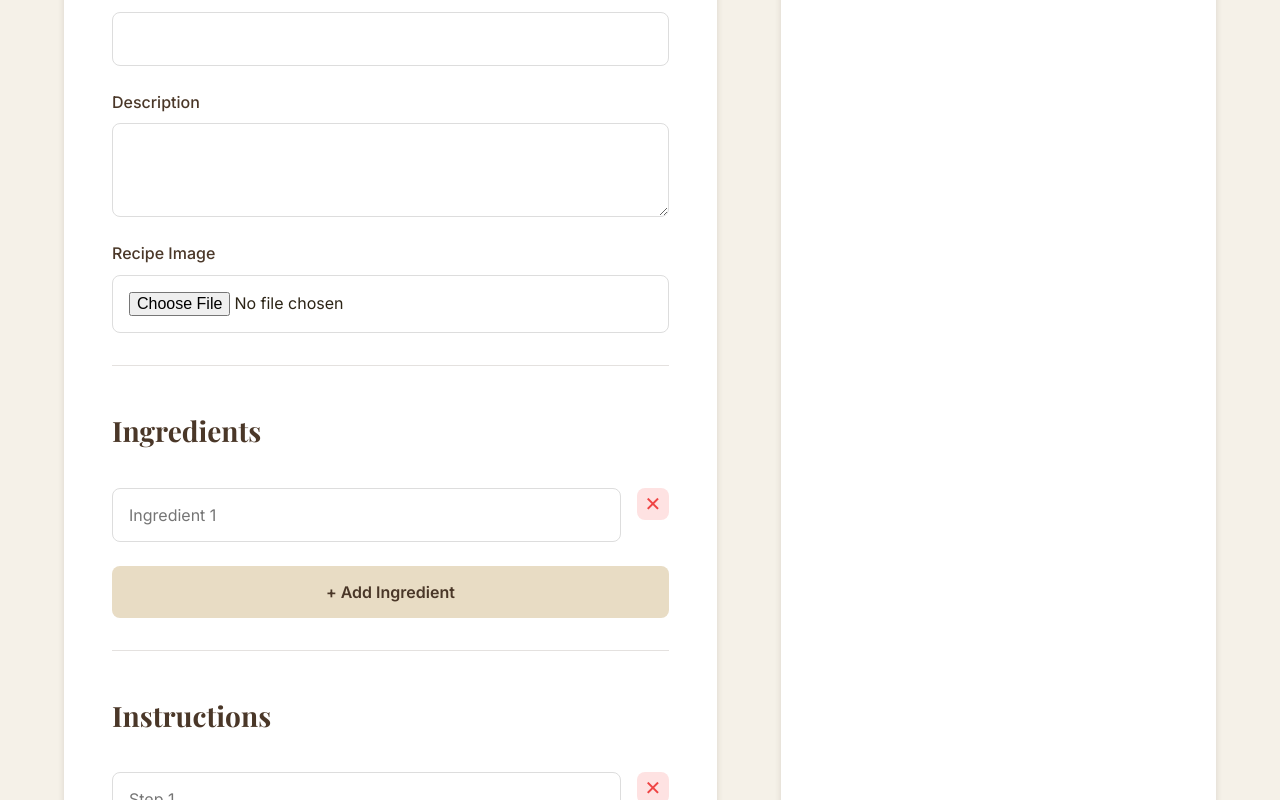
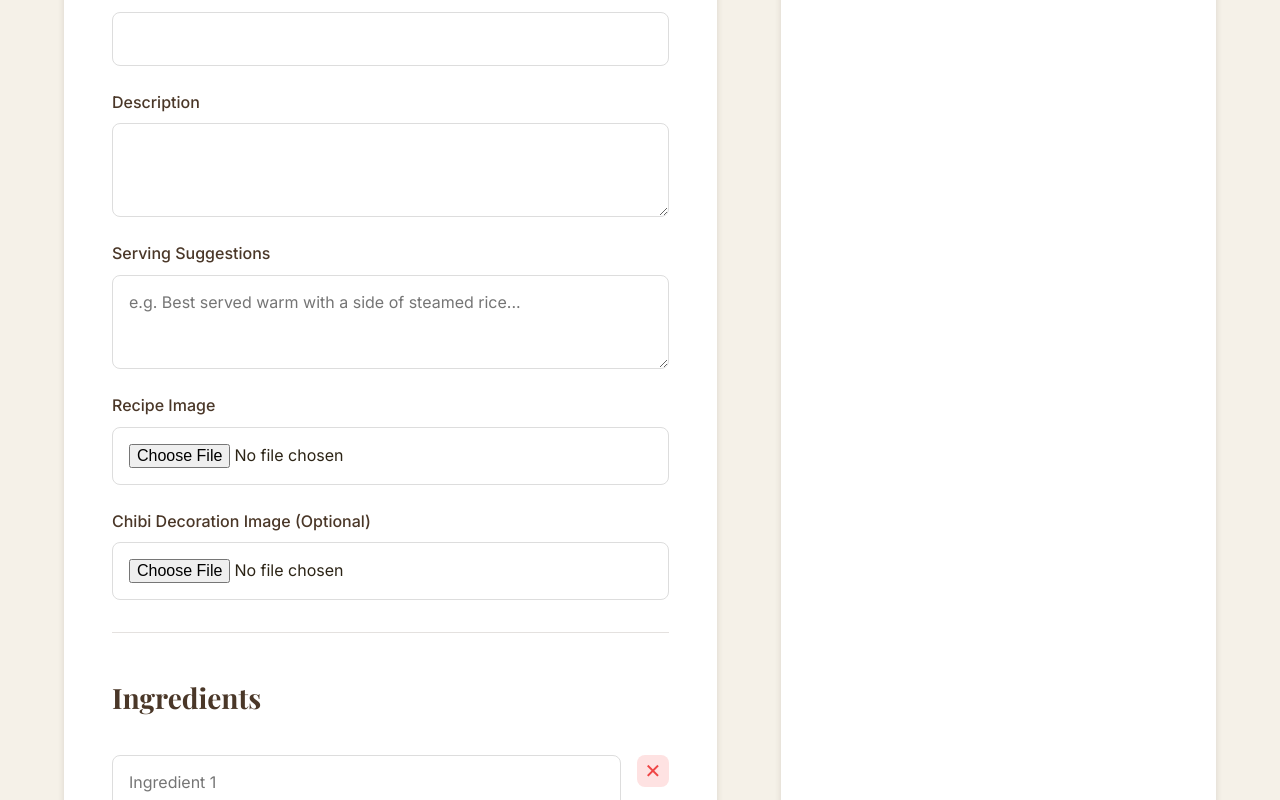
Before and after one commit to erroljayalt/cookbook-app, a Next.js app: page /admin-add in a window 1280 px wide. Shown: the part 463-1263 px from the top of the page. Built offline with nearby package versions, Linux system fonts and the light colour scheme; no server answers.

Commit message:
feat: Add Chibi image, footer banner, and serving suggestions

```diff
--- a/src/app/admin-add/page.tsx
+++ b/src/app/admin-add/page.tsx
@@ -12,6 +12,8 @@ interface Recipe {
     ingredients: string;
     instructions: string;
     imageUrl: string;
+    chibiUrl?: string;
+    servingSuggestions?: string;
 }
 
 export default function AdminPage() {
@@ -24,10 +26,13 @@ export default function AdminPage() {
     const [title, setTitle] = useState('');
     const [author, setAuthor] = useState('');
     const [description, setDescription] = useState('');
+    const [servingSuggestions, setServingSuggestions] = useState('');
     const [ingredients, setIngredients] = useState(['']);
     const [instructions, setInstructions] = useState(['']);
     const [imagePreview, setImagePreview] = useState<string>('');
     const [imageUrl, setImageUrl] = useState<string>('');
+    const [chibiPreview, setChibiPreview] = useState<string>('');
+    const [chibiUrl, setChibiUrl] = useState<string>('');
 
     useEffect(() => {
         fetchRecipes();
@@ -50,10 +55,13 @@ export default function AdminPage() {
         setTitle('');
         setAuthor('');
         setDescription('');
+        setServingSuggestions('');
         setIngredients(['']);
         setInstructions(['']);
         setImagePreview('');
         setImageUrl('');
+        setChibiPreview('');
+        setChibiUrl('');
     };
 
     const handleEdit = (recipe: Recipe) => {
@@ -61,10 +69,13 @@ export default function AdminPage() {
         setTitle(recipe.title);
         setAuthor(recipe.author);
         setDescription(recipe.description);
+        setServingSuggestions(recipe.servingSuggestions || '');
         setIngredients(JSON.parse(recipe.ingredients));
         setInstructions(JSON.parse(recipe.instructions));
         setImageUrl(recipe.imageUrl || '');
         setImagePreview(recipe.imageUrl || '');
+        setChibiUrl(recipe.chibiUrl || '');
+        setChibiPreview(recipe.chibiUrl || '');
         window.scrollTo({ top: 0, behavior: 'smooth' });
     };
 
@@ -155,6 +166,20 @@ export default function AdminPage() {
         }
     };
 
+    const handleChibiChange = async (e: React.ChangeEvent<HTMLInputElement>) => {
+        const file = e.target.files?.[0];
+        if (file) {
+            try {
+                const base64 = await convertToBase64(file);
+                setChibiPreview(base64);
+                setChibiUrl(base64);
+            } catch (error) {
+                console.error('Error processing chibi image:', error);
+                alert('Failed to process chibi image');
+            }
+        }
+    };
+
     const handleSubmit = async (e: FormEvent<HTMLFormElement>) => {
         e.preventDefault();
         setIsSubmitting(true);
@@ -166,9 +191,11 @@ export default function AdminPage() {
             title,
             author,
             description,
+            servingSuggestions,
             ingredients: JSON.stringify(filteredIngredients),
             instructions: JSON.stringify(filteredInstructions),
             imageUrl,
+            chibiUrl,
         };
 
         try {
@@ -250,6 +277,18 @@ export default function AdminPage() {
                             </div>
 
                             <div className={styles.formGroup}>
+                                <label htmlFor="servingSuggestions">Serving Suggestions</label>
+                                <textarea
+                                    id="servingSuggestions"
+                                    name="servingSuggestions"
+                                    value={servingSuggestions}
+                                    onChange={e => setServingSuggestions(e.target.value)}
+                                    rows={3}
+                                    placeholder="e.g. Best served warm with a side of steamed rice..."
+                                />
+                            </div>
+
+                            <div className={styles.formGroup}>
                                 <label htmlFor="image">Recipe Image</label>
                                 {imagePreview && (
                                     <div className={styles.imagePreview}>
@@ -262,6 +301,23 @@ export default function AdminPage() {
                                     name="image"
                                     accept="image/*"
                                     onChange={handleImageChange}
+                                    className={styles.fileInput}
+                                />
+                            </div>
+
+                            <div className={styles.formGroup}>
+                                <label htmlFor="chibi">Chibi Decoration Image (Optional)</label>
+                                {chibiPreview && (
+                                    <div className={styles.imagePreview}>
+                                        <img src={chibiPreview} alt="Preview" style={{ maxWidth: '100px', maxHeight: '100px', borderRadius: '8px', marginBottom: '10px' }} />
+                                    </div>
+                                )}
+                                <input
+                                    type="file"
+                                    id="chibi"
+                                    name="chibi"
+                                    accept="image/*"
+                                    onChange={handleChibiChange}
                                     className={styles.fileInput}
                                 />
                             </div>
--- a/src/app/page.tsx
+++ b/src/app/page.tsx
@@ -81,6 +81,10 @@ export default async function Home() {
                     </div>
                 )}
             </section>
+
+            <div className={styles.footerBanner}>
+                <img src="/footer-banner.png" alt="Team Banner" className={styles.bannerImage} />
+            </div>
         </div>
     );
 }
--- a/src/lib/db.ts
+++ b/src/lib/db.ts
@@ -8,6 +8,8 @@ export interface Recipe {
   ingredients: string;
   instructions: string;
   imageUrl: string;
+  chibiUrl?: string;
+  servingSuggestions?: string;
   createdAt: string;
 }
 
```
Also changed, not shown: src/app/page.module.css (+16 -0 lines), src/app/recipes/[id]/page.module.css (+40 -2 lines), src/app/recipes/[id]/page.tsx (+14 -0 lines), public/chibi.png (added), public/footer-banner.png (added).
